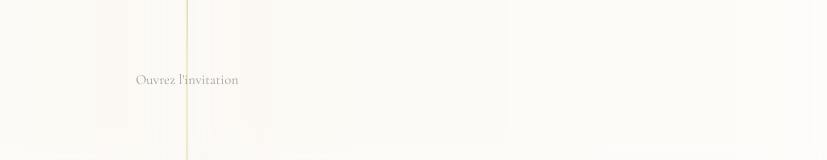
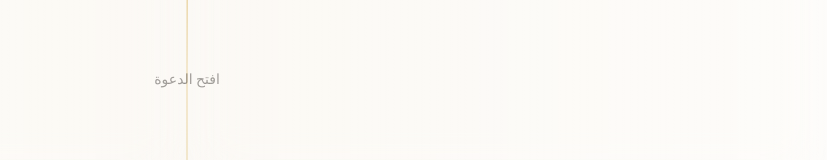
Before and after one commit to KaremBenChikha/weddingInvitationWebsiteHero, a Next.js app: page / in a window 1280 px wide. Shown: the part 614-774 px from the top of the page, without its empty margins (453-1280 px from the left). Built offline with nearby package versions, Linux system fonts and the light colour scheme; a web font is replaced by a local one.

Commit message:
fix: show arabic-only hint text instead of french

```diff
--- a/src/components/EnvelopeReveal.tsx
+++ b/src/components/EnvelopeReveal.tsx
@@ -327,7 +327,7 @@ export function EnvelopeReveal({ onDismiss }: EnvelopeRevealProps) {
               animate={{ opacity: 1 }}
               transition={{ delay: 1 }}
             >
-              {CONTENT.envelopeHint}
+              {CONTENT.envelopeHintAr}
             </motion.p>
           )}
 
```
